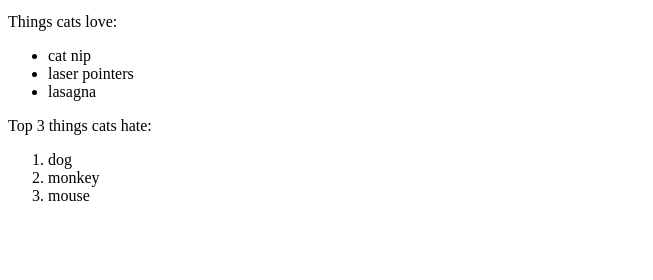
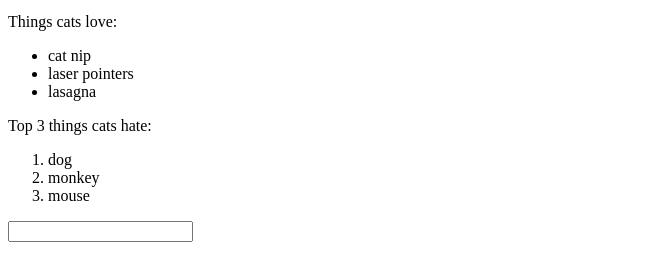
Before and after one commit to naamanjagga/Htmlhandson, a plain HTML site: page src/index.html in a window 1280 px wide. Shown: the part 374-654 px from the top of the page, without its empty margins (0-653 px from the left). Drawn offline with Linux system fonts and the light colour scheme.

Commit message:
Create a Text Field

```diff
--- a/src/index.html
+++ b/src/index.html
@@ -5,7 +5,7 @@
     <meta charset="UTF-8">
     <meta http-equiv="X-UA-Compatible" content="IE=edge">
     <meta name="viewport" content="width=device-width, initial-scale=1.0">
-    <title>Create an Ordered List</title>
+    <title>Create a Text Field</title>
 
 </head>
 <body>
@@ -26,8 +26,11 @@
           <li>monkey</li>
           <li>mouse</li>
         </ol>
+
+        <input type="text">
+
      </main>
 
-      <!--Create an Ordered List-->
+      <!--Create a Text Field-->
 </body><!--this is a body element containing content-->
 </html><!--this is a html element containing content-->
```
